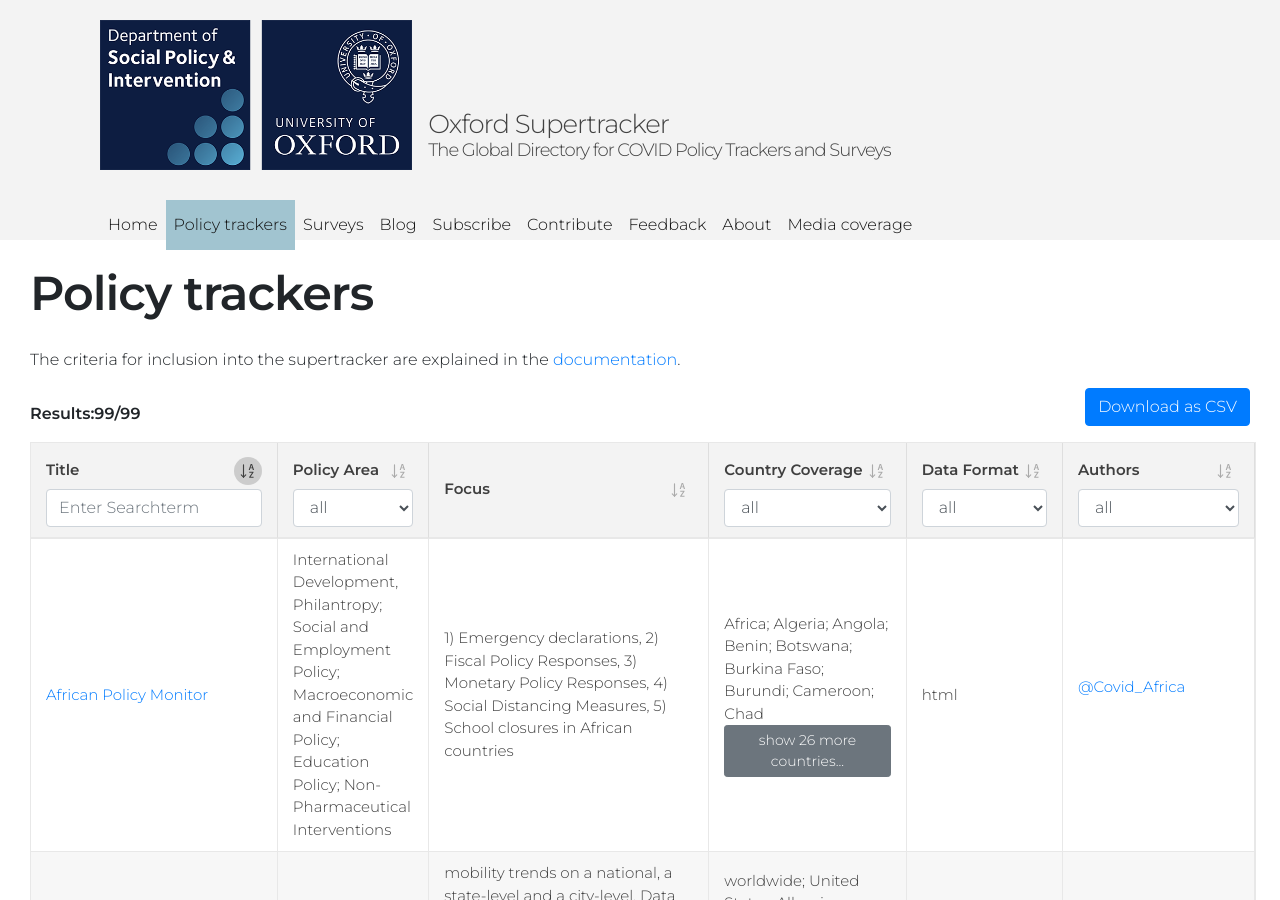
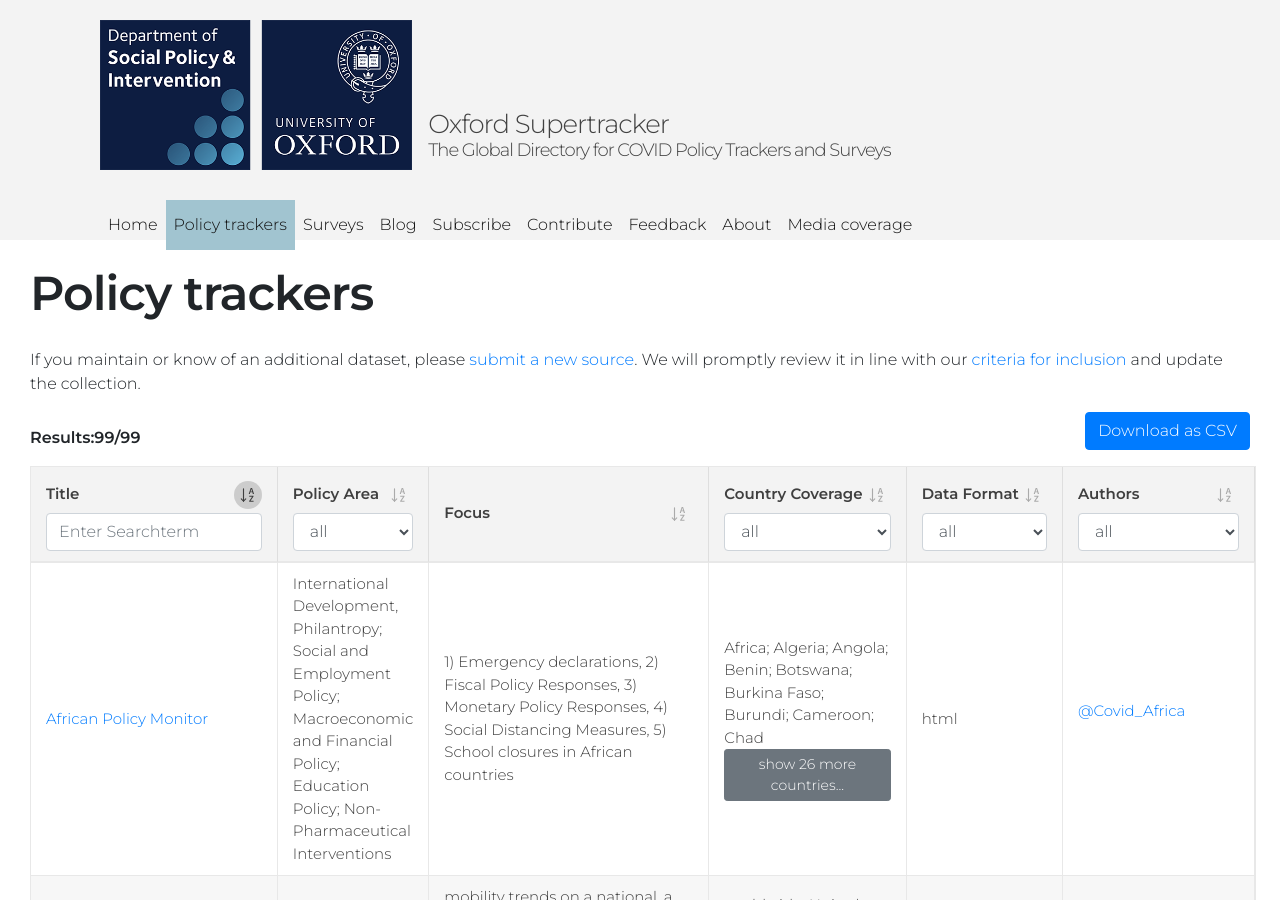
Before and after one commit to lukaslehner/supertracker, a Jekyll site: the page built from 01_policy-trackers.md, in a window 1280 px wide and 900 px high. Built offline with Jekyll 4.4.1, drawn with Linux system fonts in a browser that asks for light colours.

Commit message:
fix: description of datatable for policy tracker and survey pages

```diff
--- a/_layouts/datatable.html
+++ b/_layouts/datatable.html
@@ -8,7 +8,7 @@ layout: default
   </header>
 
   <p>
-    The criteria for inclusion into the supertracker are explained in the <a href="../documentation/">documentation</a>.
+    If you maintain or know of an additional dataset, please <a href="../submit-a-tracker/">submit a new source</a>. We will promptly review it in line with our <a href="../documentation/">criteria for inclusion</a> and update the collection.
   </p>
 
   <form class="filter-container mb-3">
```
Also changed, not shown: _config.yml (line endings or trailing spaces).
